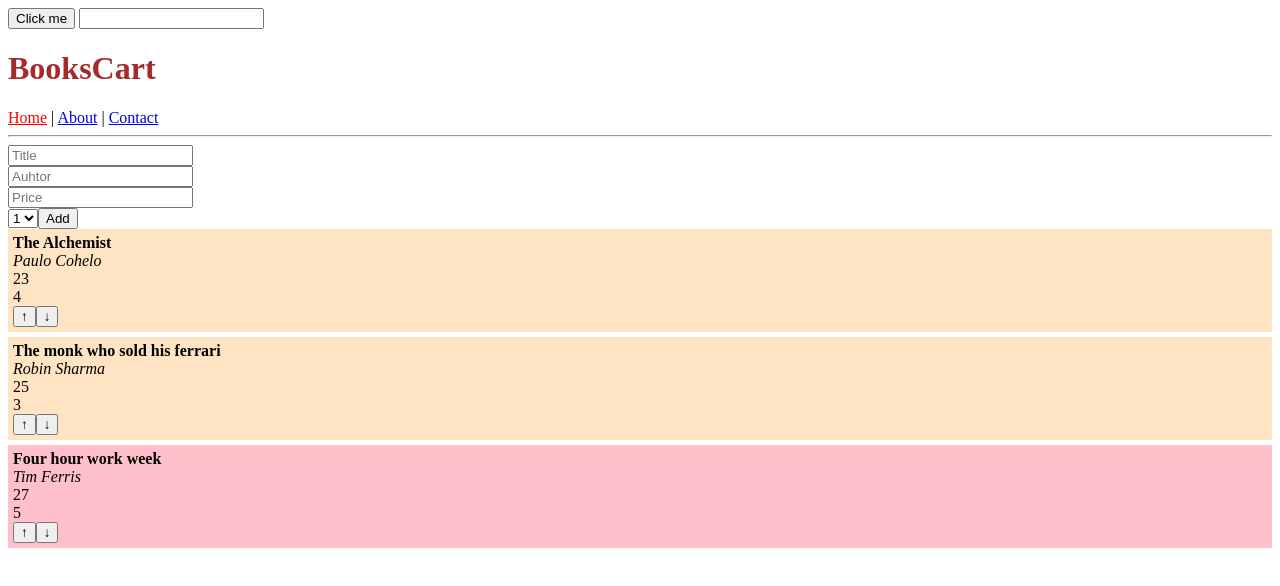
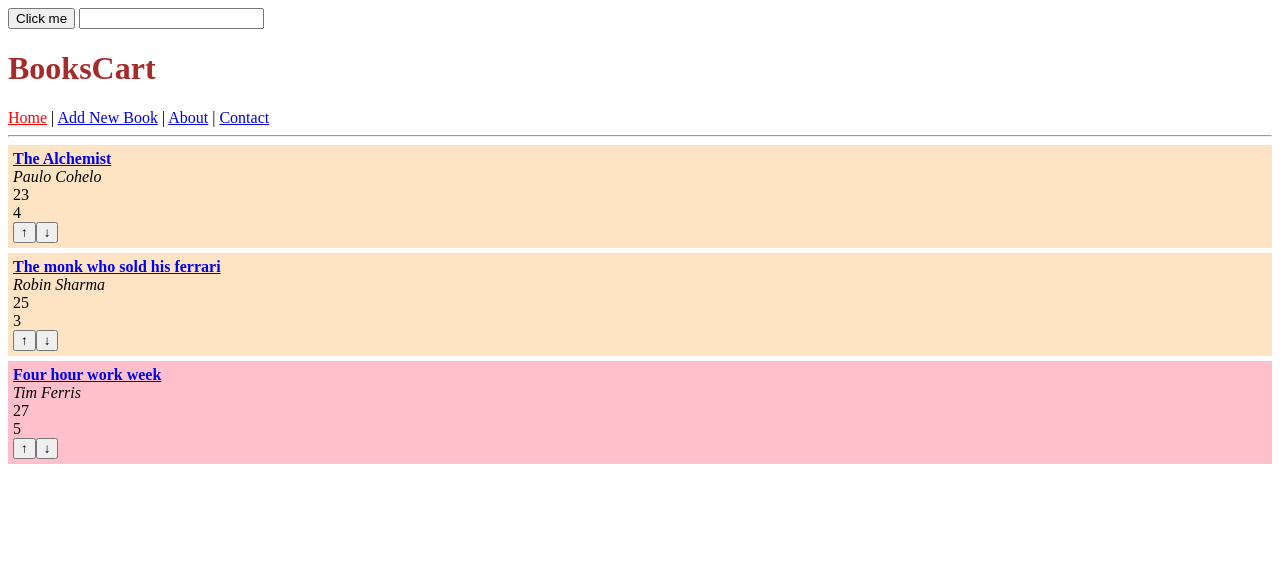
Before and after one commit to khetannitesh/amadeus, an Angular app in the folder bookscart/: page /home in a window 1280 px wide. Shown: the top 586 px of the page. Built offline with nearby package versions, Linux system fonts and the light colour scheme.

Commit message:
routing advanced

```diff
--- a/bookscart/src/app/app-routing.module.ts
+++ b/bookscart/src/app/app-routing.module.ts
@@ -1,3 +1,5 @@
+import { BookDetailsPageComponent } from './components/book-details-page/book-details-page.component';
+import { AddBookPageComponent } from './components/add-book-page/add-book-page.component';
 import { HomePageComponent } from './components/home-page/home-page.component';
 import { ContactPageComponent } from './components/contact-page/contact-page.component';
 import { AboutPageComponent } from './components/about-page/about-page.component';
@@ -8,6 +10,8 @@ const routes: Routes = [
   {path: 'home', component: HomePageComponent},
   {path: 'about', component: AboutPageComponent},
   {path: 'contact', component: ContactPageComponent},
+  {path: 'add-book', component: AddBookPageComponent},
+  {path: 'book/:id', component: BookDetailsPageComponent},
   {path: '', redirectTo: '/home', pathMatch: 'full'}
 ];
 
--- a/bookscart/src/app/app.component.html
+++ b/bookscart/src/app/app.component.html
@@ -1,6 +1,7 @@
 <h1>{{title}}</h1>
 
 <a routerLink="/home" routerLinkActive="current">Home</a> |
+<a routerLink="/add-book" routerLinkActive="current">Add New Book</a> |
 <a routerLink="/about" routerLinkActive="current">About</a> |
 <a routerLink="/contact" routerLinkActive="current">Contact</a>
 
--- a/bookscart/src/app/app.module.ts
+++ b/bookscart/src/app/app.module.ts
@@ -7,6 +7,7 @@ import { HomePageComponent } from './components/home-page/home-page.component';
 import { AboutPageComponent } from './components/about-page/about-page.component';
 import { ContactPageComponent } from './components/contact-page/contact-page.component';
 import { AddBookPageComponent } from './components/add-book-page/add-book-page.component';
+import { BookDetailsPageComponent } from './components/book-details-page/book-details-page.component';
 
 @NgModule({
   declarations: [
@@ -14,7 +15,8 @@ import { AddBookPageComponent } from './components/add-book-page/add-book-page.c
     HomePageComponent,
     AboutPageComponent,
     ContactPageComponent,
-    AddBookPageComponent
+    AddBookPageComponent,
+    BookDetailsPageComponent
   ],
   imports: [
     BrowserModule,
--- a/bookscart/src/app/components/add-book-page/add-book-page.component.html
+++ b/bookscart/src/app/components/add-book-page/add-book-page.component.html
@@ -1,3 +1,13 @@
-<p>
-  add-book-page works!
-</p>
+<div>
+    <input type="text" placeholder="Title" #title /> <br/>
+    <input type="text" placeholder="Auhtor" #author /> <br/>
+    <input type="text" placeholder="Price" #price /> <br/>
+    <select #rating>
+        <option>1</option>
+        <option>2</option>
+        <option>3</option>
+        <option>4</option>
+        <option>5</option>
+    </select> <br/>
+    <button (click)="addBook(title, author, price, rating)">Add</button>
+  </div>
--- a/bookscart/src/app/components/add-book-page/add-book-page.component.ts
+++ b/bookscart/src/app/components/add-book-page/add-book-page.component.ts
@@ -1,3 +1,6 @@
+import { Router } from '@angular/router';
+import { BookService } from './../../services/book.service';
+import { Book } from './../../models/interfaces';
 import { Component, OnInit } from '@angular/core';
 
 @Component({
@@ -7,9 +10,24 @@ import { Component, OnInit } from '@angular/core';
 })
 export class AddBookPageComponent implements OnInit {
 
-  constructor() { }
+  constructor(
+    private bookService: BookService,
+    private router: Router
+    ) {
+   }
 
   ngOnInit() {
   }
 
+  addBook(title, author, price, rating) {
+    let newBook : Book = {
+      title: title.value,
+      author: author.value,
+      price: +price.value,
+      rating: +rating.value
+    };
+    this.bookService.addBook(newBook);
+    this.router.navigate(['/home']);
+  }
+
 }
--- /dev/null
+++ b/bookscart/src/app/components/book-details-page/book-details-page.component.html
@@ -0,0 +1,2 @@
+<h3>{{book?.title}}</h3>
+<h5><i>{{book?.author}}</i></h5>
--- /dev/null
+++ b/bookscart/src/app/components/book-details-page/book-details-page.component.ts
@@ -0,0 +1,25 @@
+import { BookService } from './../../services/book.service';
+import { Book } from './../../models/interfaces';
+import { Component, OnInit } from '@angular/core';
+import { ActivatedRoute } from '@angular/router';
+
+@Component({
+  selector: 'app-book-details-page',
+  templateUrl: './book-details-page.component.html',
+  styleUrls: ['./book-details-page.component.css']
+})
+export class BookDetailsPageComponent implements OnInit {
+  book: Book;
+  constructor(
+    private route: ActivatedRoute,
+    private bookService: BookService
+  ) {
+
+  }
+
+  ngOnInit() {
+    let id = this.route.snapshot.paramMap.get('id');
+    this.book = this.bookService.getBookById(id);
+  }
+
+}
--- a/bookscart/src/app/components/home-page/home-page.component.html
+++ b/bookscart/src/app/components/home-page/home-page.component.html
@@ -1,18 +1,6 @@
 <div [hidden]="3==3">some text</div>
 
-<div>
-  <input type="text" placeholder="Title" #title /> <br/>
-  <input type="text" placeholder="Auhtor" #author /> <br/>
-  <input type="text" placeholder="Price" #price /> <br/>
-  <select #rating>
-      <option>1</option>
-      <option>2</option>
-      <option>3</option>
-      <option>4</option>
-      <option>5</option>
-  </select>
-  <button (click)="addBook(title, author, price, rating)">Add</button>
-</div>
+
 
 <div
   class="book"
@@ -20,7 +8,7 @@
   [hidden]="book.rating==1"
   [class.high]="book.rating == 5"
 >
-  <div class="title">{{book.title}}</div>
+  <a routerLink="/book/{{book.id}}" class="title">{{book.title}}</a>
   <div class="author">{{book.author}}</div>
   <div>{{book.price}}</div>
   <div>{{book.rating}}</div>
--- a/bookscart/src/app/components/home-page/home-page.component.ts
+++ b/bookscart/src/app/components/home-page/home-page.component.ts
@@ -27,14 +27,6 @@ export class HomePageComponent implements OnInit {
     this.bookService.rateDown(book);
   }
 
-  addBook(title, author, price, rating) {
-    let newBook : Book = {
-      title: title.value,
-      author: author.value,
-      price: +price.value,
-      rating: +rating.value
-    };
-    this.bookService.addBook(newBook);
-  }
+
 
 }
--- a/bookscart/src/app/models/interfaces.ts
+++ b/bookscart/src/app/models/interfaces.ts
@@ -1,4 +1,5 @@
 export interface Book {
+    id?:number;
     title: string;
     author: string;
     price: number;
--- a/bookscart/src/app/services/book.service.ts
+++ b/bookscart/src/app/services/book.service.ts
@@ -9,24 +9,28 @@ export class BookService {
   constructor() {
     this.books = [
       {
+        id: 1,
         title: 'The Alchemist',
         author: 'Paulo Cohelo',
         price: 23,
         rating: 4
       },
       {
+        id: 2,
         title: 'Five point someone',
         author: 'Chetan Bhagat',
         price: 13,
         rating: 1
       },
       {
+        id: 3,
         title: 'The monk who sold his ferrari',
         author: 'Robin Sharma',
         price: 25,
         rating: 3
       },
       {
+        id: 4,
         title: 'Four hour work week',
         author: 'Tim Ferris',
         price: 27,
@@ -37,6 +41,10 @@ export class BookService {
 
   getBooks() {
     return this.books;
+  }
+
+  getBookById(id: number) {
+    return this.books.find(book => book.id == id);
   }
 
   rateUp(book: Book) {
```
Also changed, not shown: bookscart/src/app/components/book-details-page/book-details-page.component.css (added), 1 other file (tests, documents, lock files or other folders).
